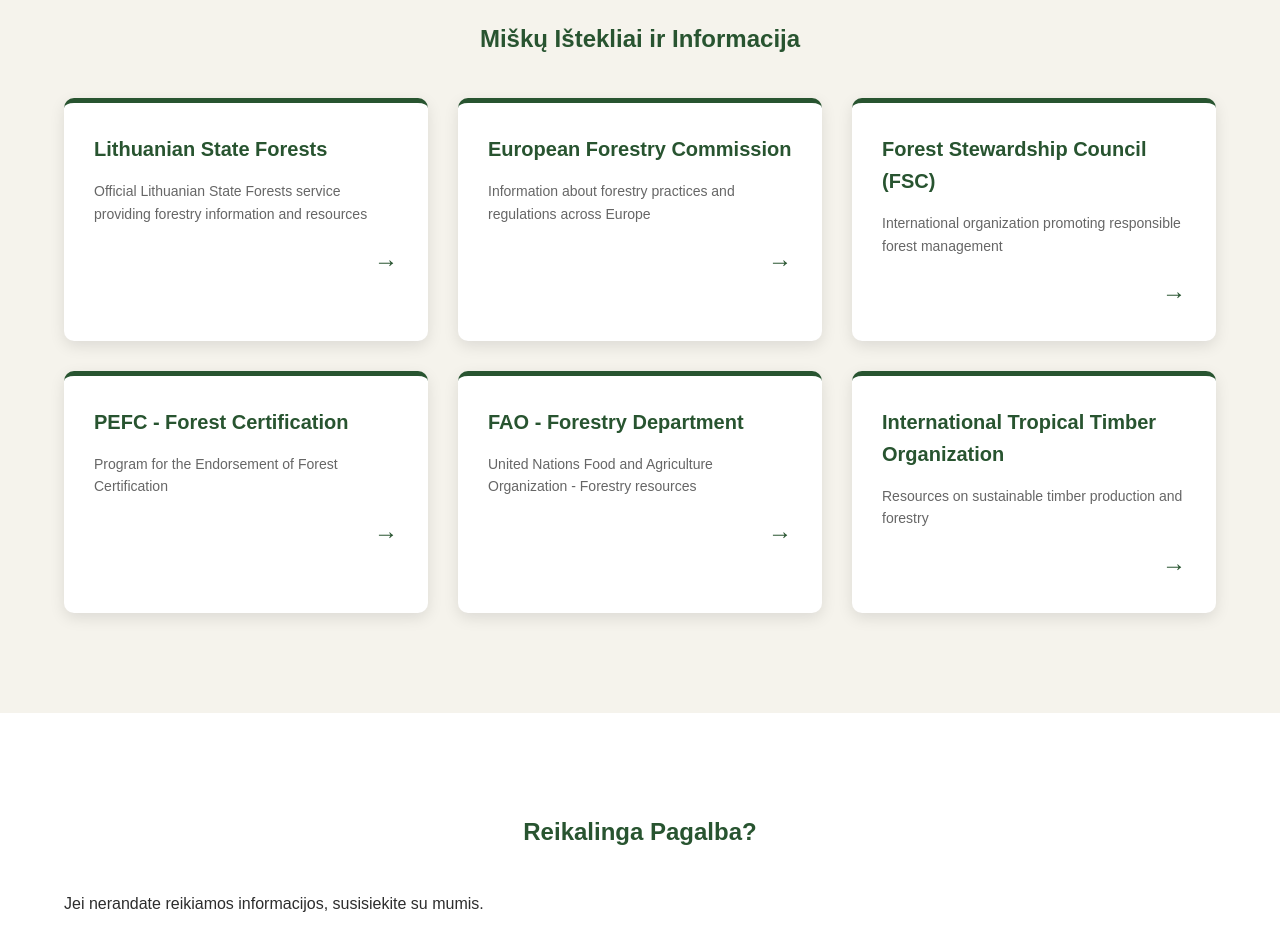
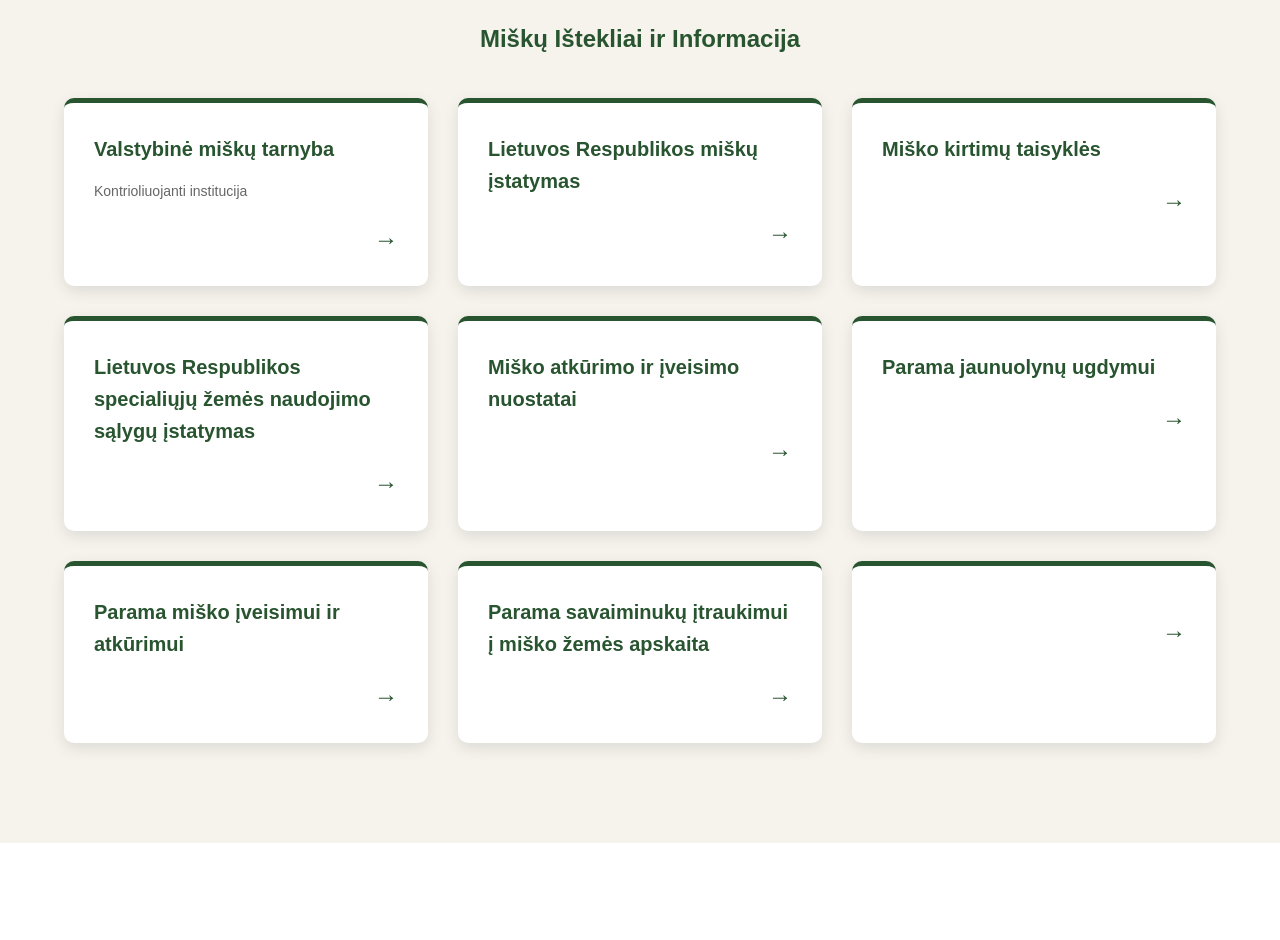
Before and after one commit to Pukis05/misko-ritmu, a Next.js app: page /helpful-links in a window 1280 px wide. Shown: the part 560-1500 px from the top of the page. Built offline with nearby package versions, Linux system fonts and the light colour scheme.

Commit message:
updated helpful links

```diff
--- a/app/helpful-links/page.tsx
+++ b/app/helpful-links/page.tsx
@@ -3,34 +3,49 @@
 export default function HelpfulLinks() {
     const links = [
         {
-            title: "Lithuanian State Forests",
-            description: "Official Lithuanian State Forests service providing forestry information and resources",
-            url: "https://www.lam.lt/"
+            title: "Valstybinė miškų tarnyba",
+            description: "Kontrioliuojanti institucija",
+            url: "https://amvmt.lrv.lt/lt/"
         },
         {
-            title: "European Forestry Commission",
-            description: "Information about forestry practices and regulations across Europe",
-            url: "https://www.fao.org/about/bodies/regional-offices/europe/en"
+            title: "Lietuvos Respublikos miškų įstatymas",
+            description: "",
+            url: "https://e-seimasx.lrs.lt/portal/legalAct/lt/TAD/TAIS.6036/asr"
         },
         {
-            title: "Forest Stewardship Council (FSC)",
-            description: "International organization promoting responsible forest management",
-            url: "https://fsc.org/"
+            title: "Miško kirtimų taisyklės",
+            description: "",
+            url: "https://e-seimas.lrs.lt/portal/legalAct/lt/TAD/TAIS.364764/asr"
         },
         {
-            title: "PEFC - Forest Certification",
-            description: "Program for the Endorsement of Forest Certification",
-            url: "https://www.pefc.org/"
+            title: "Lietuvos Respublikos specialiųjų žemės naudojimo sąlygų įstatymas",
+            description: "",
+            url: "https://e-seimas.lrs.lt/portal/legalAct/lt/TAD/46c841f290cf11e98a8298567570d639/asr"
         },
         {
-            title: "FAO - Forestry Department",
-            description: "United Nations Food and Agriculture Organization - Forestry resources",
-            url: "https://www.fao.org/forestry/en/"
+            title: "Miško atkūrimo ir įveisimo nuostatai",
+            description: "",
+            url: "https://e-seimas.lrs.lt/portal/legalAct/lt/TAD/TAIS.318353/asr"
         },
         {
-            title: "International Tropical Timber Organization",
-            description: "Resources on sustainable timber production and forestry",
-            url: "https://www.itto.int/"
+            title: "Parama jaunuolynų ugdymui",
+            description: "",
+            url: "https://e-seimas.lrs.lt/portal/legalAct/lt/TAD/f8afa4a22cb411eea0b6cad9848a9596/asr"
+        },
+        {
+            title: "Parama miško įveisimui ir atkūrimui",
+            description: "",
+            url: "https://www.e-tar.lt/portal/lt/legalAct/44fa7a26ffee11ef8619bb348379608d/asr"
+        },
+        {
+            title: "Parama savaiminukų įtraukimui į miško žemės apskaita",
+            description: "",
+            url: "https://apva.lrv.lt/lt/veiklos-sritys/projektu-finansavimas/miskai/medziu-savaiminuku-issaugojimas-ir-itraukimas-i-misko-zemes-apskaita/"
+        },
+        {
+            title: "",
+            description: "",
+            url: ""
         }
     ];
 
```
